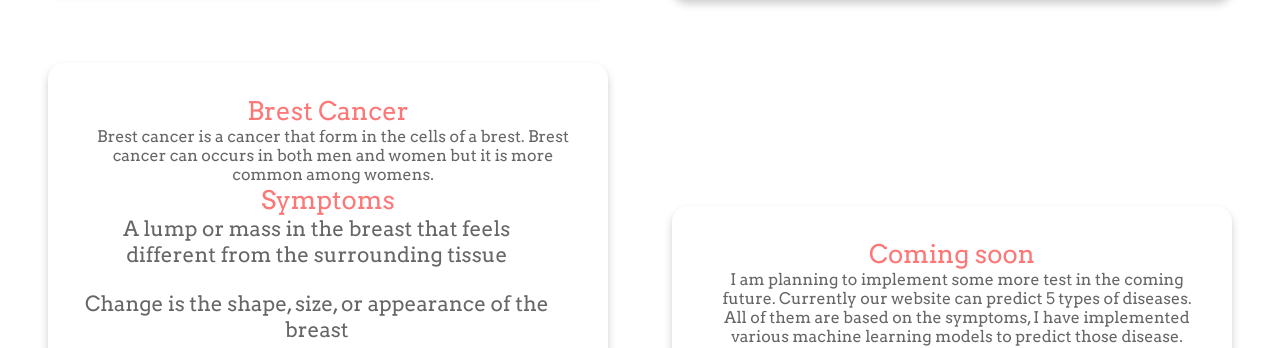
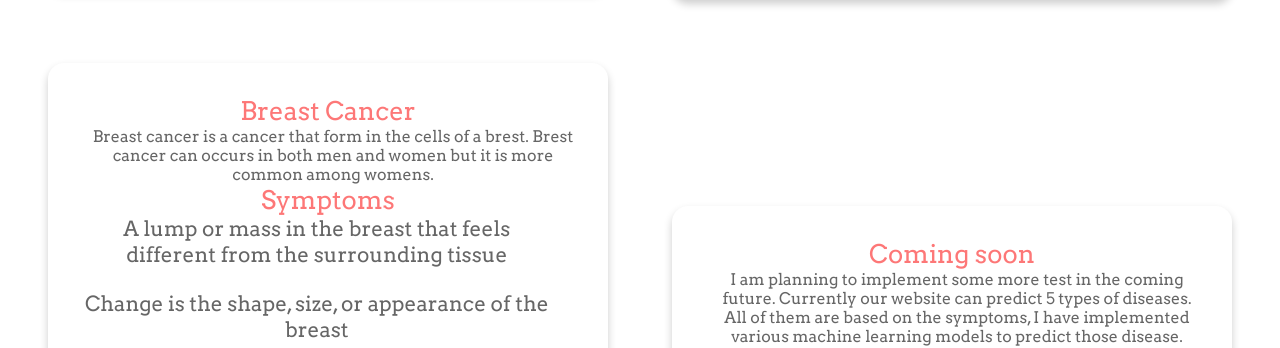
Before and after one commit to Rishabh062/multiple-disease-prediction, a Flask app: page / in a window 1280 px wide. Shown: the part 1971-2319 px from the top of the page. Run offline with Flask 2, Linux system fonts and the light colour scheme; parts of the project's set-up code (start-up, migrations or seed data) failed here and were passed over; some libraries are stand-ins or nearby versions.

Commit message:
Update index.html

```diff
--- a/templates/index.html
+++ b/templates/index.html
@@ -122,8 +122,8 @@
             </div>
 
             <div class="box">
-                <span class="symptoms">Brest Cancer</span>
-                <p class="description"> Brest cancer is a cancer that form in the cells of a brest. Brest cancer
+                <span class="symptoms">Breast Cancer</span>
+                <p class="description"> Breast cancer is a cancer that form in the cells of a brest. Brest cancer
                     can occurs in both men and women but it is more common among womens. </p>
                 <span class="symptoms">Symptoms</span>
                 <ul class="list-symptons">
```
